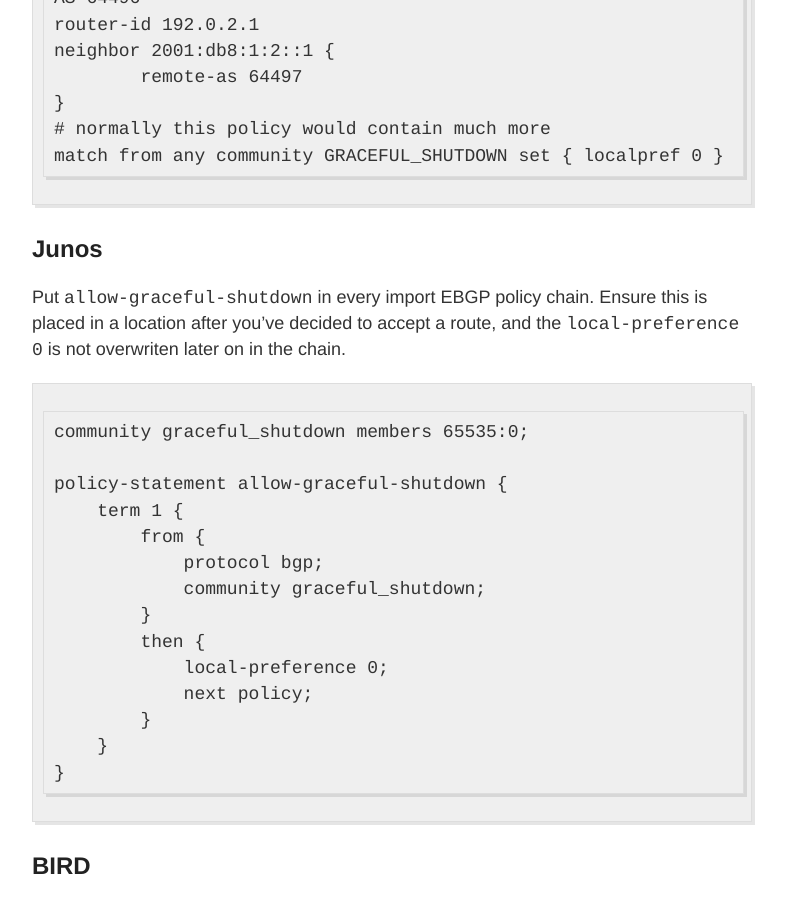
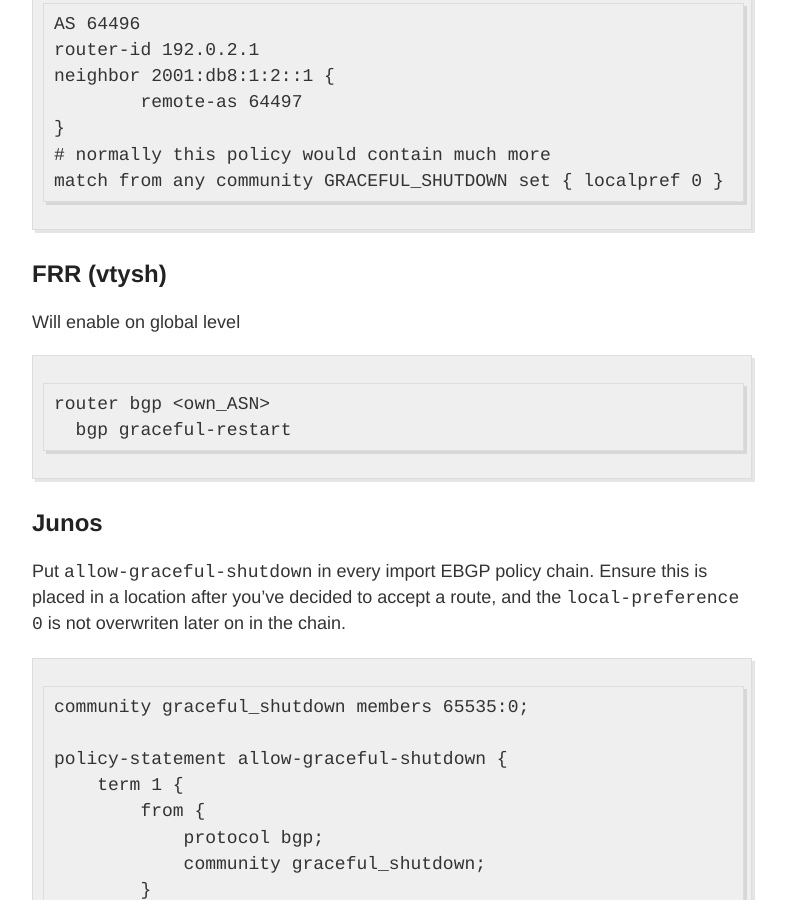
Before and after one commit to NLNOG/bgpfilterguide, a Jekyll site: the page built from guides/graceful_shutdown.md, in a window 1280 px wide and 900 px high, scrolled down 2015 px. Shown: the whole window, without its empty margins (248-1034 px from the left). Built offline with Jekyll 4.4.1, drawn with Linux system fonts in a browser that asks for light colours.

Commit message:
graceful restart FRR

````diff
--- a/guides/graceful_shutdown.md
+++ b/guides/graceful_shutdown.md
@@ -65,6 +65,14 @@
 }
 # normally this policy would contain much more
 match from any community GRACEFUL_SHUTDOWN set { localpref 0 }
+```
+
+## FRR (vtysh)
+
+Will enable on global level
+```
+router bgp <own_ASN>
+  bgp graceful-restart
 ```
 
 ## Junos
````
